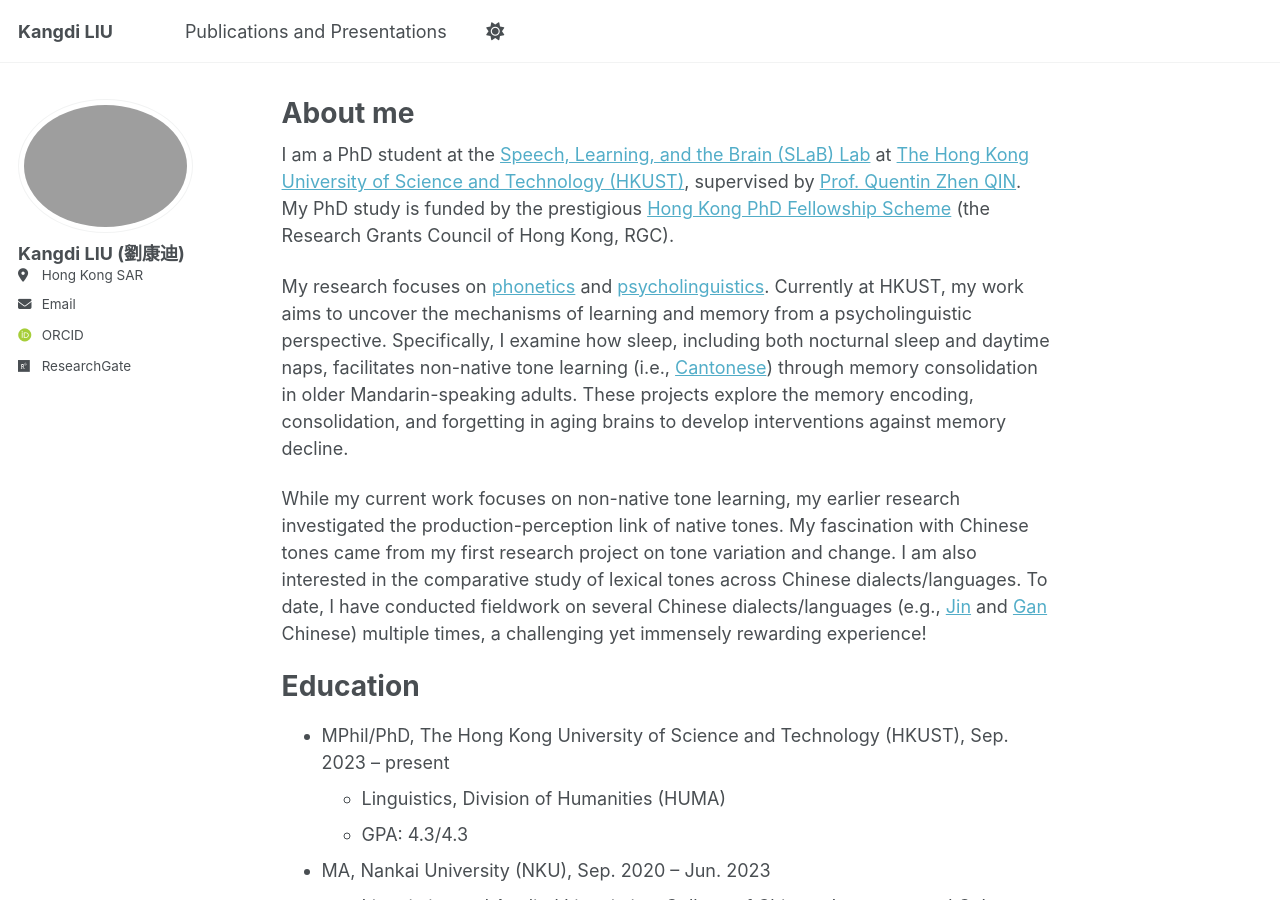
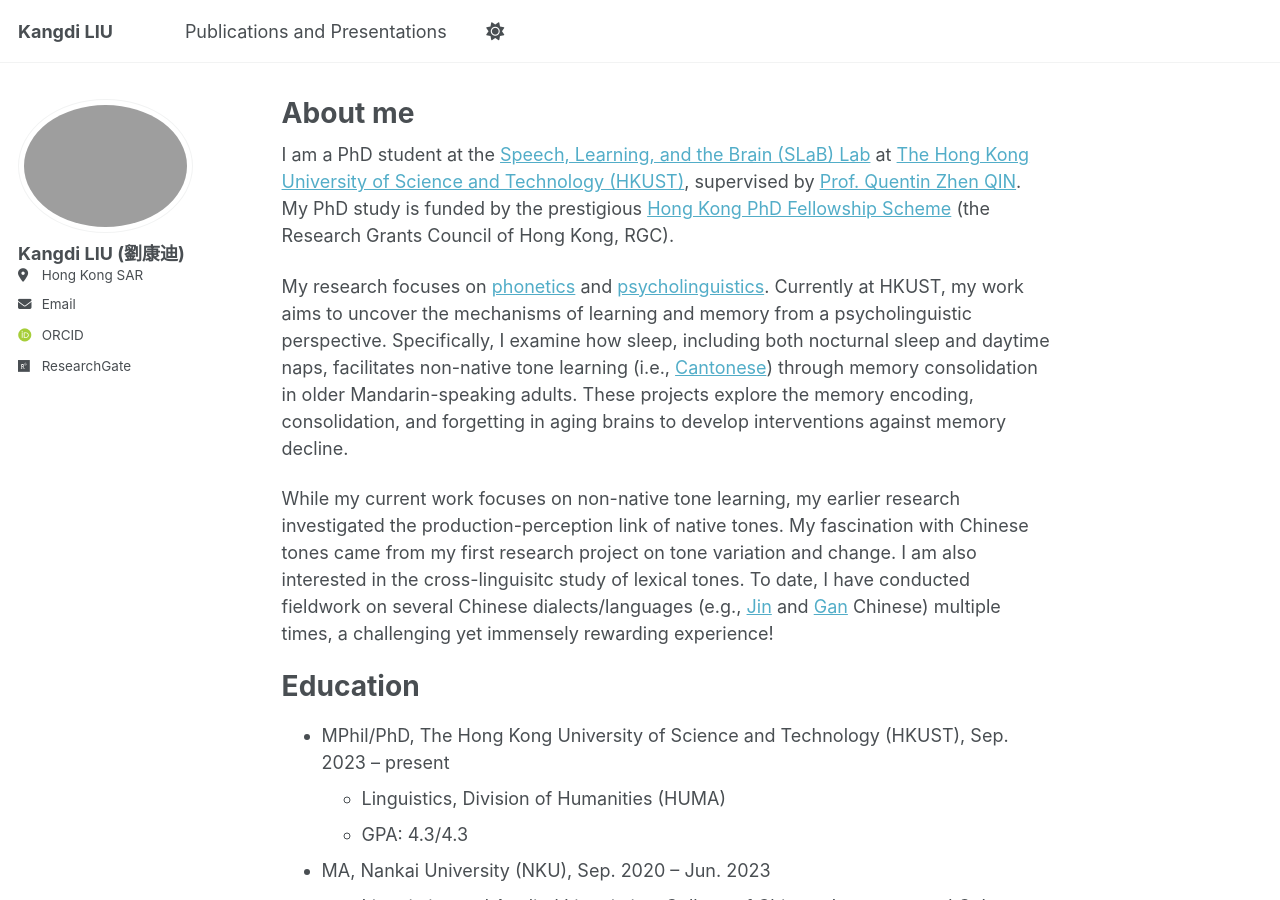
Before and after one commit to kliubc2025/kliubc.github.io, a Jekyll site: the page built from _pages/about.md, in a window 1280 px wide and 900 px high. Built offline with Jekyll 4.4.1, drawn with Linux system fonts in a browser that asks for light colours; some web fonts are replaced; a script that is not in the unit is left out.

Commit message:
Update about.md
Signed-off-by: kliubc23 <kliubc@connect.ust.hk>

```diff
--- a/_pages/about.md
+++ b/_pages/about.md
@@ -12,7 +12,7 @@ I am a PhD student at the [Speech, Learning, and the Brain (SLaB) Lab](https://s
 
 My research focuses on [phonetics](https://en.wikipedia.org/wiki/Phonetics#) and [psycholinguistics](https://en.wikipedia.org/wiki/Psycholinguistics). Currently at HKUST, my work aims to uncover the mechanisms of learning and memory from a psycholinguistic perspective. Specifically, I examine how sleep, including both nocturnal sleep and daytime naps, facilitates non-native tone learning (i.e., [Cantonese](https://en.wikipedia.org/wiki/Cantonese_phonology)) through memory consolidation in older Mandarin-speaking adults. These projects explore the memory encoding, consolidation, and forgetting in aging brains to develop interventions against memory decline.
 
-While my current work focuses on non-native tone learning, my earlier research investigated the production-perception link of native tones. My fascination with Chinese tones came from my first research project on tone variation and change. I am also interested in the comparative study of lexical tones across Chinese dialects/languages. To date, I have conducted fieldwork on several Chinese dialects/languages (e.g., [Jin](https://en.wikipedia.org/wiki/Jin_Chinese) and [Gan](https://en.wikipedia.org/wiki/Gan_Chinese) Chinese) multiple times, a challenging yet immensely rewarding experience!
+While my current work focuses on non-native tone learning, my earlier research investigated the production-perception link of native tones. My fascination with Chinese tones came from my first research project on tone variation and change. I am also interested in the cross-linguisitc study of lexical tones. To date, I have conducted fieldwork on several Chinese dialects/languages (e.g., [Jin](https://en.wikipedia.org/wiki/Jin_Chinese) and [Gan](https://en.wikipedia.org/wiki/Gan_Chinese) Chinese) multiple times, a challenging yet immensely rewarding experience!
 
 Education
 ======
```
